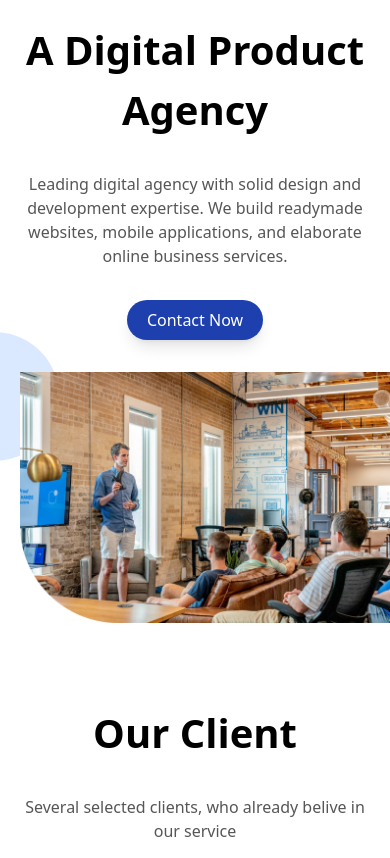
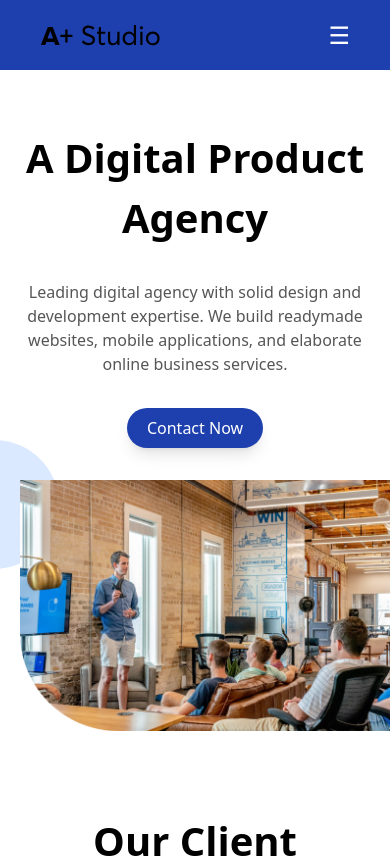
Before and after one commit to Sandip-Z/AplusStudio, a React (Create React App) app: page / in a window 390 px wide. Shown: the top 858 px of the page. Built offline with nearby package versions, Linux system fonts and the light colour scheme.

Commit message:
add: mobile navigation html

```diff
--- a/src/App.tsx
+++ b/src/App.tsx
@@ -11,7 +11,7 @@ import { Testomonial } from "./sections/Testomonial";
 
 function App() {
   return (
-    <main className="ml-5[x] lg:mr-0 lg:ml-16">
+    <main className="lg:ml-16">
       <Nav />
       <Header />
       <ClientSection />
--- a/src/sections/Header/index.tsx
+++ b/src/sections/Header/index.tsx
@@ -9,7 +9,7 @@ const PARAGRPH =
 
 const Header = () => {
   return (
-    <header className="flex flex-col lg:flex-row relative space-between mb-20 sm:mb-40 mt-5">
+    <header className="flex flex-col lg:flex-row relative space-between mb-20 sm:mb-40 lg:mt-5 pt-32 lg:pt-0">
       <div className="my-auto">
         <div className="lg:w-[500px] text-center lg:text-left px-5 sm:px-0">
           <SectionHeading text={HEADING} paragraph={PARAGRPH} />
--- a/src/sections/Nav/index.tsx
+++ b/src/sections/Nav/index.tsx
@@ -1,3 +1,5 @@
+import { useState } from "react";
+
 const menuItems = [
   { id: "home", label: "Home", link: "#" },
   { id: "what_we_do", label: "What We Do", link: "#" },
@@ -8,7 +10,9 @@ const menuItems = [
 ];
 
 const Nav = () => {
+  const [showNav, setShowNav] = useState(false);
   return (
+    <>
       <nav className="justify-between mt-5 mr-20 hidden lg:flex">
         <div className="my-auto">
           <img src="/logo.svg" alt="A plus" />
@@ -23,6 +27,31 @@ const Nav = () => {
           </ul>
         </div>
       </nav>
+
+      <nav className="flex justify-between lg:hidden bg-blue-800 py-5x px-10x fixed w-[100vw] h-[70px] z-[9999] px-10">
+        <div className="my-auto">
+          <img src="/logo.svg" alt="A plus" />
+        </div>
+        <div className="my-auto">
+          <button onClick={() => setShowNav(!showNav)}>
+            {showNav ? (
+              <span className="text-2xl text-white">&#10005;</span>
+            ) : (
+              <span className="text-2xl text-white">&#9776;</span>
+            )}
+          </button>
+        </div>
+      </nav>
+      <aside className={`${showNav ? "block mobile-navigation" : "hidden"}`}>
+        <ul className="fixed h-[100vh] w-[100vw] z-[100] bg-white flex flex-col text-right">
+          {menuItems.map(({ id, label }) => (
+            <a key={id} href="#">
+              <li className="p-5 px-10 hover:bg-gray-200">{label}</li>
+            </a>
+          ))}
+        </ul>
+      </aside>
+    </>
   );
 };
 
```
Lines whose indentation alone changed are shown as unchanged.
